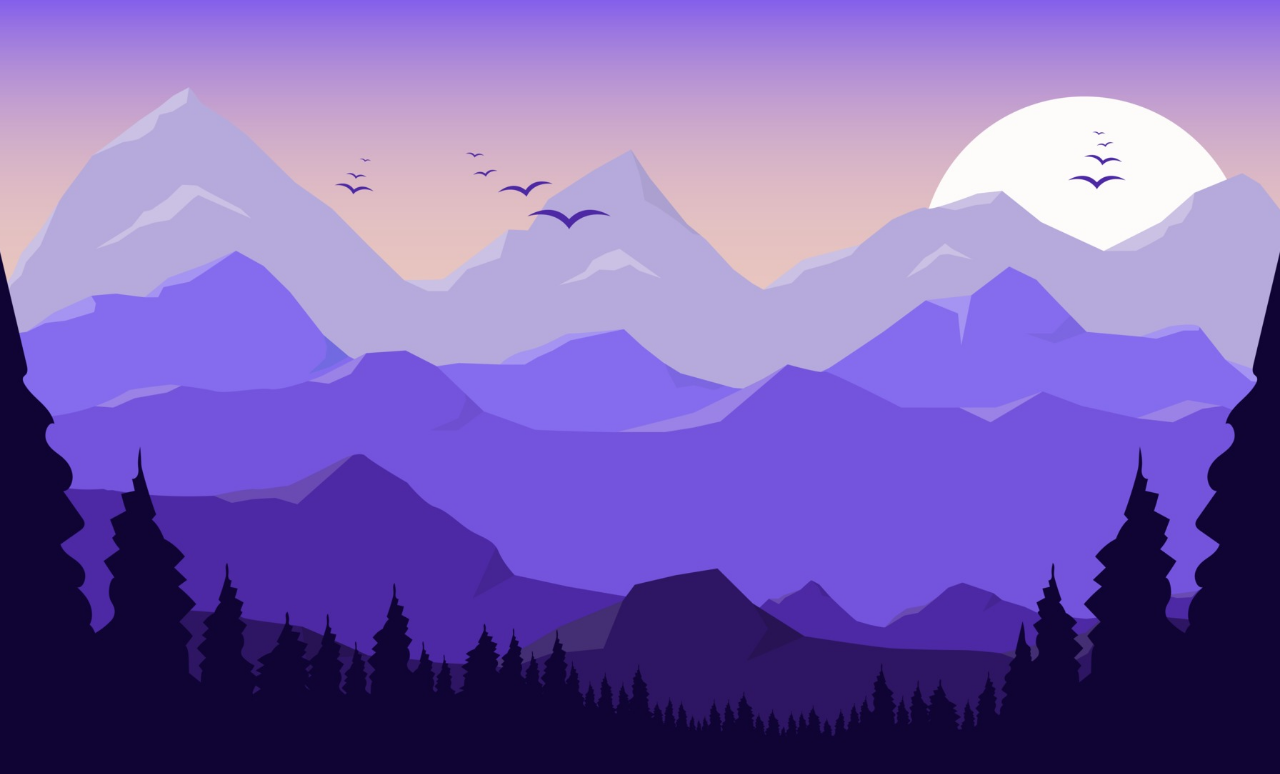
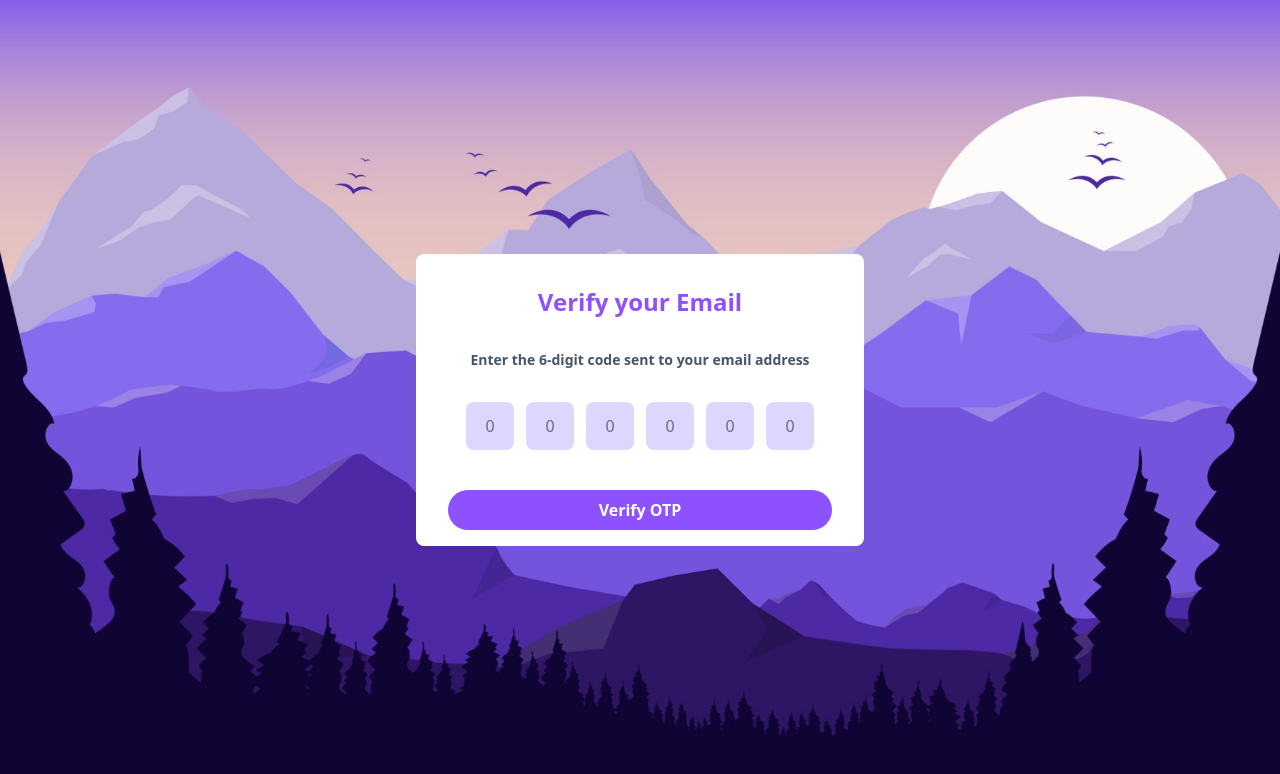
Before and after one commit to kishore399/Huntpad, a React (Vite) app in the folder frontend/: page /verify-email in a window 1280 px wide. Before the commit this address had no page. Shown: the top 774 px of the page. Built offline with nearby package versions, Linux system fonts and the light colour scheme.

Commit message:
refractor(ui): added EmailVerification ui

```diff
--- a/frontend/src/App.jsx
+++ b/frontend/src/App.jsx
@@ -12,7 +12,7 @@ const App = () => {
       <Route path="/" element={ <Home />} />
       <Route path="/login" element={ <Login />} />
       <Route path="/signup" element={ <Signup />} />
-      <Route path="/email-verification" element={ <EmailVerification />} />
+      <Route path="/verify-email" element={ <EmailVerification />} />
       <Route path="/forgot-password" element={ <ForgotPassword />} />
     </Routes>
     </div>
--- /dev/null
+++ b/frontend/src/components/SubmitButton.jsx
@@ -0,0 +1,9 @@
+
+
+const SubmitButton = ({ text }) => {
+  return (
+    <button type="submit" className="bg-violet-500 py-2 rounded-full font-bold text-white my-4" >{text}</button>
+  )
+}
+
+export default SubmitButton
--- a/frontend/src/index.css
+++ b/frontend/src/index.css
@@ -1 +1,13 @@
 @import "tailwindcss";
+
+@layer components {
+    .auth-title {
+        @apply text-2xl font-bold text-violet-500 text-center mt-8;
+    }
+}
+
+@layer components {
+    .auth-card{
+        @apply max-w-md w-full bg-white overflow-hidden rounded-lg flex flex-col justify-center m-4;
+    }
+}
--- a/frontend/src/pages/EmailVerification.jsx
+++ b/frontend/src/pages/EmailVerification.jsx
@@ -1,11 +1,53 @@
 import { Link } from "react-router";
+import { useState, useRef } from "react";
+import SubmitButton from "../components/SubmitButton";
 
 const EmailVerification = () => {
+
+  const [otp, setOtp] = useState(["", "", "", "", "", ""]);
+
+  const handleSubmit = (e) => {
+    e.preventDefault();
+    console.log("OTP submitted:", otp);
+  }
+
+  const handleChange = (index, value) => {
+    const newOtp = [...otp];
+    newOtp[index] = value;
+    setOtp(newOtp);
+    console.log("OTP changed:", newOtp);
+  }
+
+  const handleKeyDown = (index,e) => {
+    console.log("key Pressed")
+  }
+
   return (
-    <div>
-        EmailVerification
-        <Link to="/login">Login</Link>
-        <Link to="/signup">Signup</Link>
+    <div className="auth-card">
+        <h2 className="auth-title">
+            Verify your Email
+        </h2>
+        <p className="text-center text-sm text-slate-600 font-semibold mt-8 mb-4">Enter the 6-digit code sent to your email address</p>
+        <form onSubmit={ handleSubmit } className="w-full flex flex-col gap-2 mt-4 px-8">
+          <div className="flex justify-center items-center gap-3 mb-4">
+            {otp.map((num,index) => (
+              <input
+                key={index}
+                type="text"
+                placeholder="0"
+                inputMode="numeric"
+                maxLength="6"
+                value={num}
+                onChange={(e) => handleChange(index, e.target.value)}
+                onKeyDown={(e) => handleKeyDown(index, e) }
+                className="bg-violet-200 text-center w-12 h-12 rounded-lg focus:ring-2 focus:ring-violet-500 focus:outline-none"
+              />
+            ))}
+          </div>
+          <SubmitButton
+            text="Verify OTP"
+          />
+        </form>
     </div>
   )
 }
--- a/frontend/src/pages/Login.jsx
+++ b/frontend/src/pages/Login.jsx
@@ -2,6 +2,7 @@ import { useState } from "react";
 import Input from "../components/Input";
 import { Mail, Lock } from "lucide-react";
 import { Link } from "react-router";
+import SubmitButton from "../components/SubmitButton";
 
 const Login = () => {
 
@@ -14,8 +15,8 @@ const Login = () => {
   }
 
     return (
-    <div className="max-w-md w-full bg-white overflow-hidden rounded-lg flex flex-col justify-center m-4">
-        <h2 className="text-2xl font-bold text-violet-500 text-center mt-8">
+    <div className="auth-card">
+        <h2 className="auth-title">
             Welcome Back
         </h2>
         <form onSubmit={handleLogin} className="w-full flex flex-col gap-2 mt-4 px-8">
@@ -34,9 +35,11 @@ const Login = () => {
               onChange={(e) => setPassword(e.target.value)}
             />
           <Link to="/forgot-password" className="text-sm hover:underline hover:text-blue-600 mt-2">Forgot password?</Link>
-          <button type="submit" className="bg-violet-500 py-2 rounded-full font-bold text-white mt-4" >Login</button>
+          <SubmitButton
+            text="Login"
+          />
         </form>
-        <div className="w-full p-4 bg-slate-400 mt-4 flex justify-center items-center gap-2">
+        <div className="w-full p-4 bg-slate-400 flex justify-center items-center gap-2">
           <span className="text-sm text-gray-900">Don't have an account?</span>
           <Link to="/Signup" className="text-sm hover:underline hover:text-blue-600">SignUp</Link>
         </div>
--- a/frontend/src/pages/Signup.jsx
+++ b/frontend/src/pages/Signup.jsx
@@ -3,6 +3,7 @@ import Input from "../components/Input";
 import { User, Mail, Lock } from "lucide-react";
 import PasswordStrengthMeter from "../components/PasswordStrengthMeter";
 import { Link } from "react-router";
+import SubmitButton from "../components/SubmitButton";
 
 const Signup = () => {
 
@@ -17,8 +18,8 @@ const Signup = () => {
   }
 
   return (
-    <div className="max-w-md w-full bg-white overflow-hidden rounded-lg flex flex-col justify-center m-4">
-        <h2 className="text-2xl font-bold text-violet-500 text-center mt-8">
+    <div className="auth-card">
+        <h2 className="auth-title">
             Create Account
         </h2>
         <form onSubmit={handleSignup} className="w-full flex flex-col gap-2 mt-4 px-8">
@@ -51,9 +52,11 @@ const Signup = () => {
               onChange={(e) => setConfirmPassword(e.target.value)}
             />
           <PasswordStrengthMeter password={password}/>
-          <button type="submit" className="bg-violet-500 py-2 rounded-full font-bold text-white mt-4" >Sign Up</button>
+          <SubmitButton
+            text="Sign Up"
+          />
         </form>
-        <div className="w-full p-4 bg-slate-400 mt-4 flex justify-center items-center gap-2">
+        <div className="w-full p-4 bg-slate-400 mt-2 flex justify-center items-center gap-2">
           <span className="text-sm text-gray-900">Already have an account?</span>
           <Link to="/login" className="text-sm hover:underline hover:text-blue-600">Login</Link>
         </div>
```
